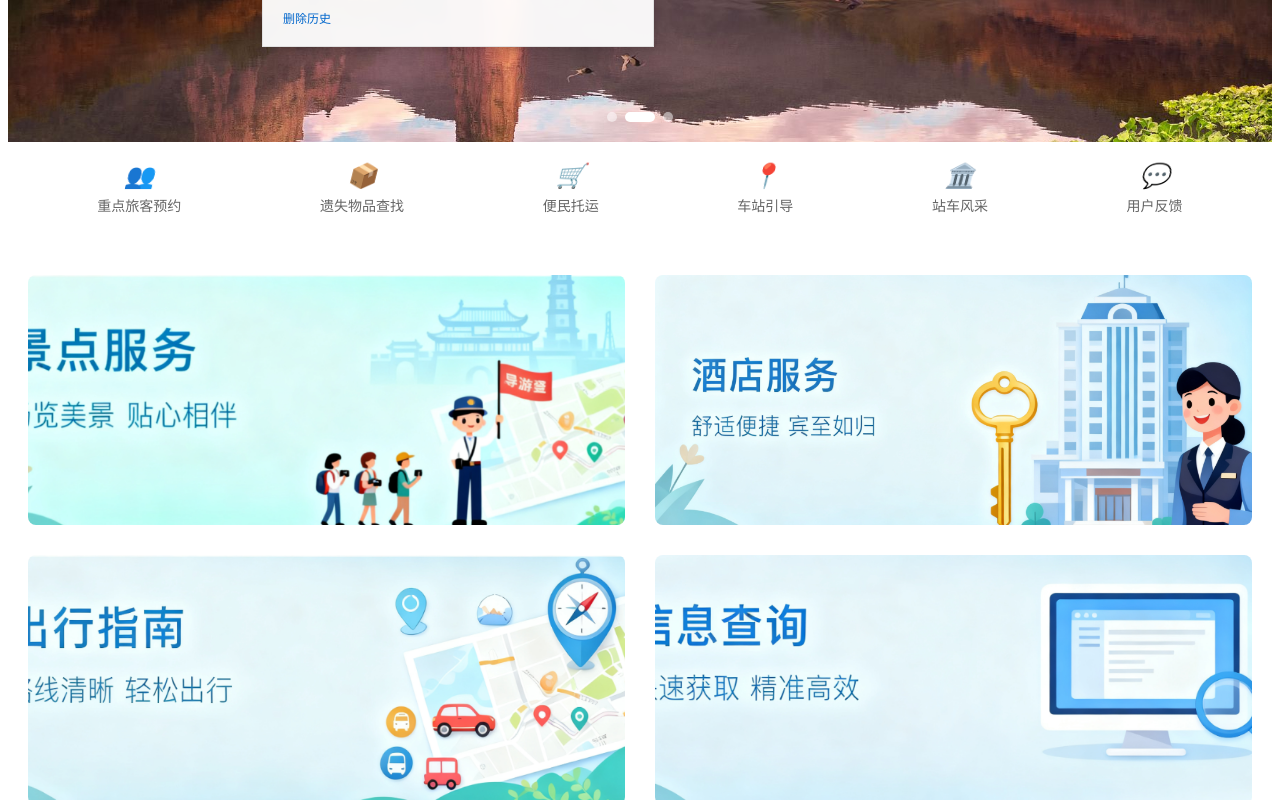
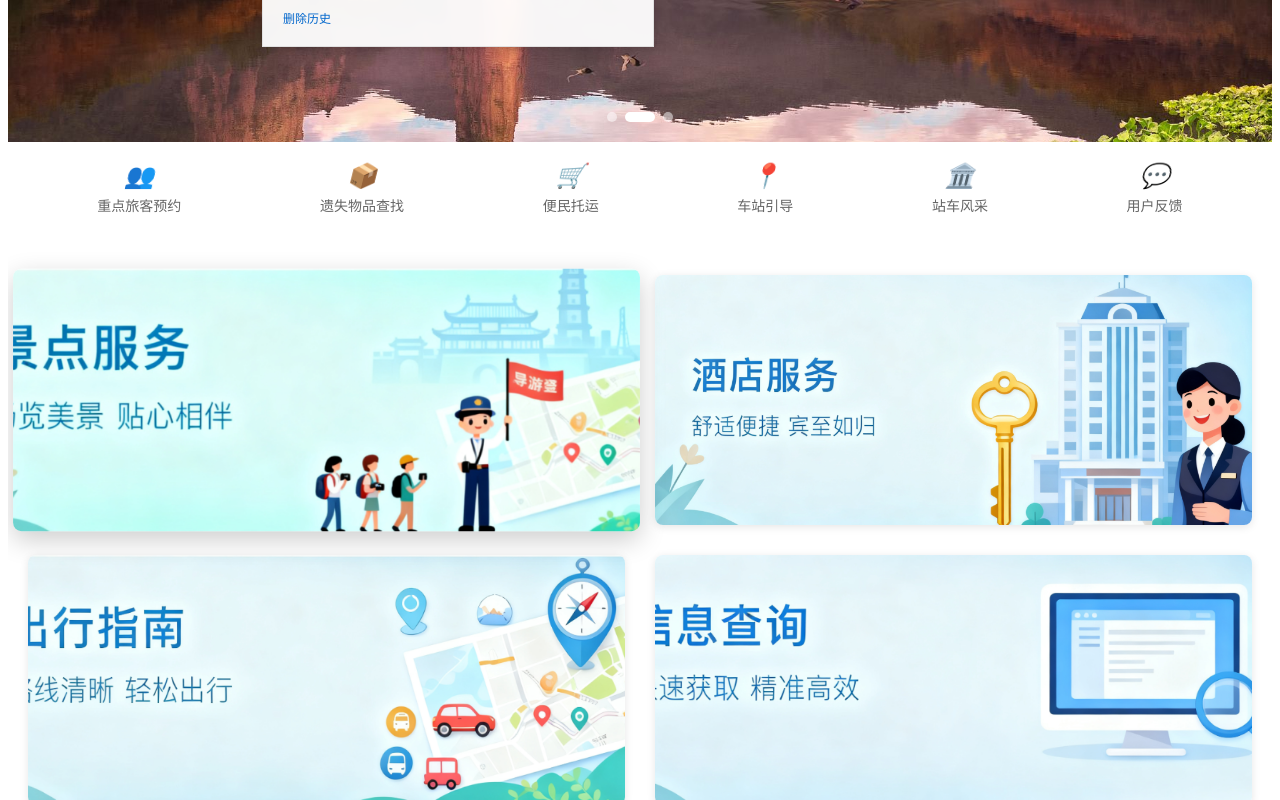
Before and after one commit to zheng0456/ticketing_system, a Vue app: page /index in a window 1280 px wide. In both pictures the pointer is over the element 326 px from the left and 936 px from the top of the page. Shown: the part 536-1336 px from the top of the page. Built offline with nearby package versions, Linux system fonts and the light colour scheme.

Commit message:
feat(index): 优化促销模块的视觉交互效果
- 添加悬停动画过渡效果
- 增强卡片阴影提升层次感
- 实现鼠标指针变化提示可点击
- 添加缩放变换增强用户反馈
- 提升悬停时的视觉突出效果
- 优化z-index确保悬停元素层级正确

```diff
--- a/src/components/index/Promotion.vue
+++ b/src/components/index/Promotion.vue
@@ -47,6 +47,15 @@ export default {
   display: flex;
   align-items: flex-end;
   justify-content: center;
+  transition: all 0.3s ease;
+  cursor: pointer;
+  box-shadow: 0 2px 8px rgba(0, 0, 0, 0.1);
+}
+
+.promotion-item:hover {
+  transform: scale(1.05);
+  box-shadow: 0 8px 25px rgba(0, 0, 0, 0.2);
+  z-index: 10;
 }
 
 
```
